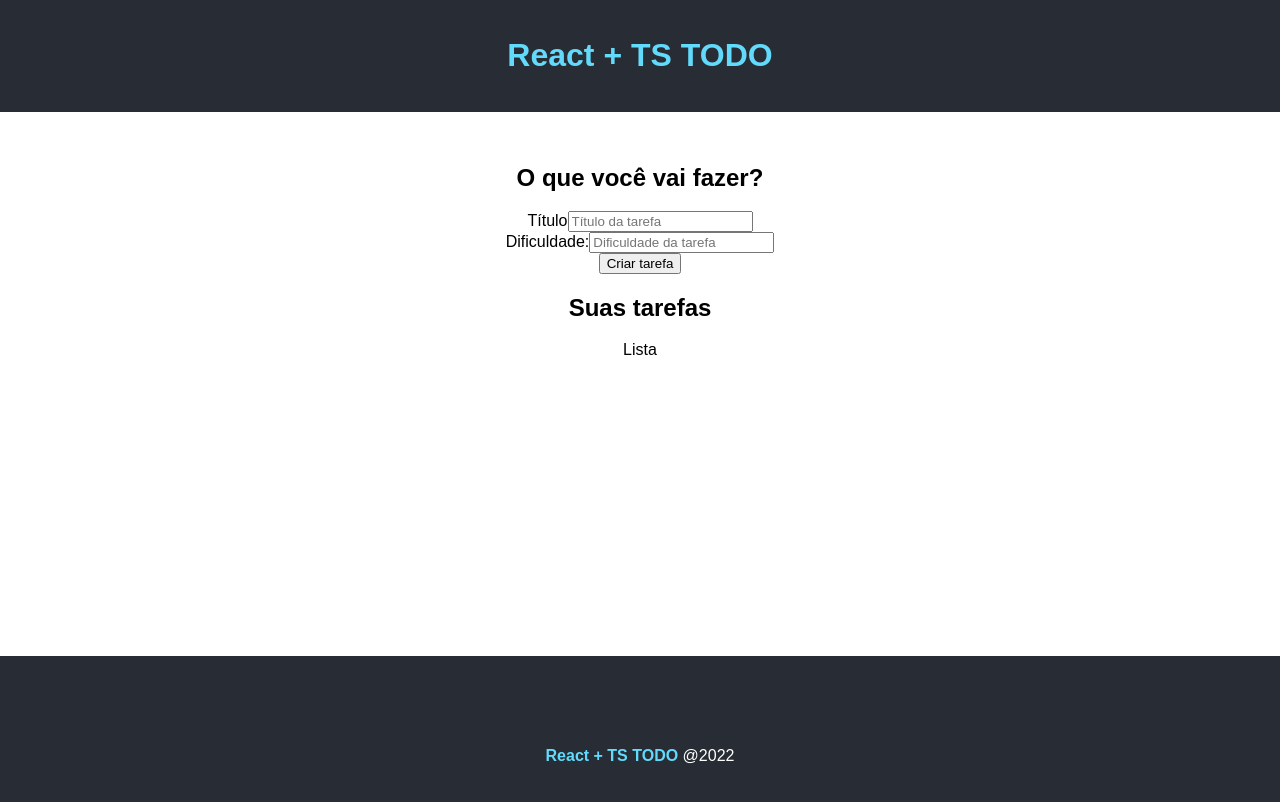
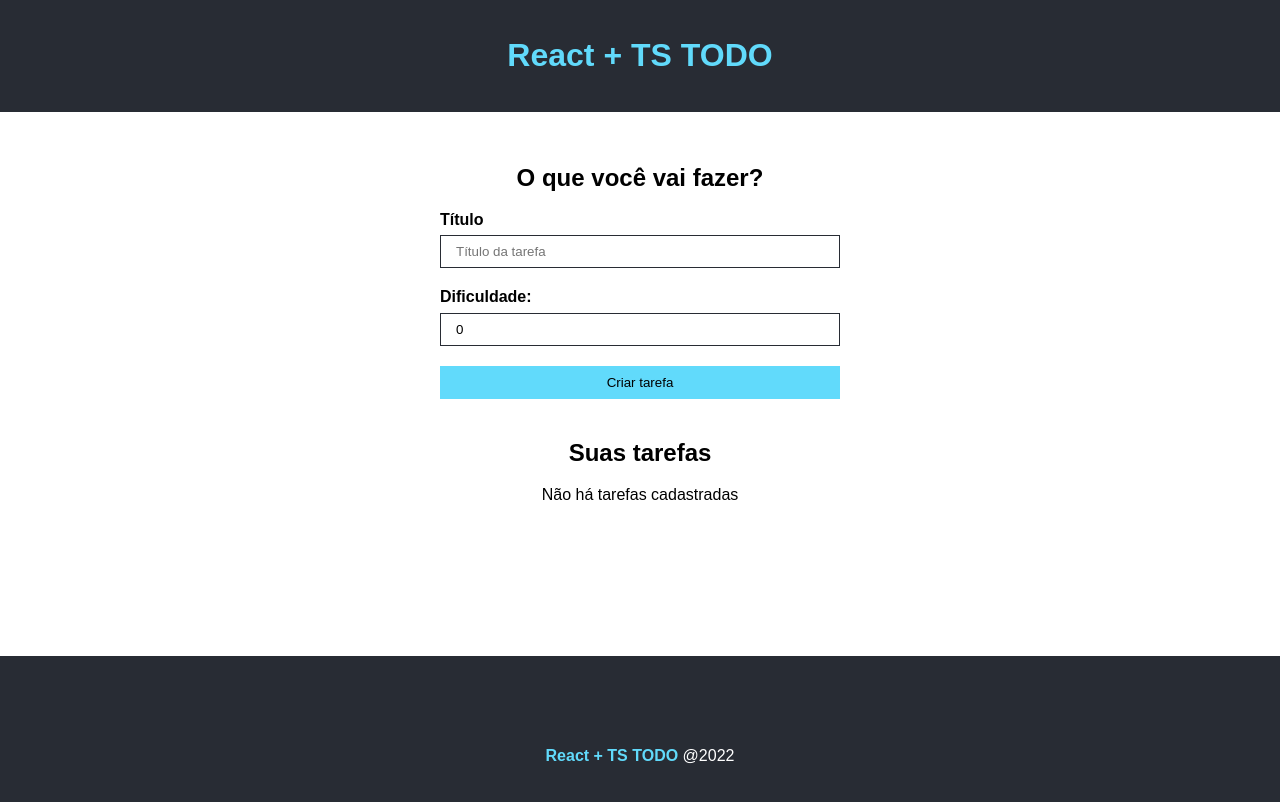
Before and after one commit to IsaacJBS/todo-list-typescript, a React (Create React App) app: page / in a window 1280 px wide. Shown: the top 802 px of the page. Built offline with nearby package versions, Linux system fonts and the light colour scheme.

Commit message:
feat: estilizando itens da lista

```diff
--- a/src/App.tsx
+++ b/src/App.tsx
@@ -1,11 +1,16 @@
-import React from 'react'
+import React, {useState} from 'react'
 import Footer from './components/Footer'
 import Header from './components/Header'
 import styles from './App.module.css'
 import TaskForm from './components/TaskForm';
 import TaskList from './components/TaskList';
 
+import { ITask } from './interfaces/Task';
+
 function App() {
+  const [taskList, setTaskList] = useState<ITask[]>([])
+
+
   return (
     <div className="App">
       <Header />
@@ -13,11 +18,11 @@
 
         <div className="">
           <h2>O que você vai fazer?</h2>
-          <TaskForm btnText='Criar tarefa' />
+          <TaskForm btnText='Criar tarefa' taskList={taskList} setTaskList={setTaskList}/>
         </div>
         <div className="">
           <h2>Suas tarefas</h2>
-          <TaskList />
+          <TaskList taskList={taskList}/>
         </div>
       </main>
       <Footer />
--- /dev/null
+++ b/src/components/TaskForm.module.css
@@ -0,0 +1,37 @@
+.form{
+  display: flex;
+  flex-direction: column;
+  max-width: 400px;
+  margin: 0 auto;
+}
+
+.form input{
+  padding: 8px 15px;
+  margin-bottom: 1.5em;
+  border-radius: 0;
+  border: 1px solid #282c34;
+}
+
+.form input[type="submit"] {
+  background-color: #61dafb;
+  border: 1px solid #61dafb;
+  color: #000;
+  transition: .5s;
+  cursor: pointer;
+}
+
+.form input[type="submit"]:hover {
+  background-color: #fff;
+  border-color: #282c34;
+}
+
+.input_container{
+  display: flex;
+  flex-direction: column;
+  text-align: left;
+}
+
+.input_container label{
+  font-weight: bold;
+  margin-bottom: .4em;
+}
--- a/src/components/TaskForm.tsx
+++ b/src/components/TaskForm.tsx
@@ -1,18 +1,53 @@
-
+import styles from './TaskForm.module.css'
+import { ITask } from '../interfaces/Task';
+import { useState, ChangeEvent, FormEvent, useEffect } from 'react'
 interface Props {
   btnText: string
+  taskList: ITask[]
+  setTaskList?: React.Dispatch<React.SetStateAction<ITask[]>>
 }
 
-const TaskForm = ({ btnText }: Props) => {
+const TaskForm = ({ btnText, taskList, setTaskList }: Props) => {
+
+  const [id, setId] = useState<number>(0)
+  const [title, setTitle] = useState<string>("")
+  const [difficulty, setDifficulty] = useState<number>(0)
+
+  const addTaskHandler = (e: FormEvent<HTMLFormElement>) => {
+    e.preventDefault()
+
+    const id = Math.floor(Math.random() * 1000)
+    const newTask: ITask = {id, title, difficulty}
+
+    setTaskList!([...taskList, newTask])
+
+    setTitle('')
+    setDifficulty(0)
+
+    console.log(taskList)
+  }
+
+  const handleChange = (e: ChangeEvent<HTMLInputElement>) => {
+    if(e.target.name === 'title') {
+      setTitle(e.target.value)
+    } else {
+      setDifficulty(parseInt(e.target.value))
+    }
+    console.log(title)
+    console.log(difficulty)
+  }
+
+
+
   return (
-    <form action="">
-      <div>
+    <form onSubmit={addTaskHandler} className={styles.form}>
+      <div className={styles.input_container}>
         <label htmlFor="title">Título</label>
-        <input type="text" name="title" placeholder="Título da tarefa" />
+        <input type="text" name="title" placeholder="Título da tarefa" onChange={handleChange} value={title}/>
       </div>
-      <div>
+      <div className={styles.input_container}>
         <label htmlFor="difficulty">Dificuldade:</label>
-        <input type="text" name="difficulty" placeholder="Dificuldade da tarefa" />
+        <input type="text" name="difficulty" placeholder="Dificuldade da tarefa" onChange={handleChange} value={difficulty}/>
       </div>
       <input type="submit" value={btnText} />
     </form>
--- /dev/null
+++ b/src/components/TaskList.module.css
@@ -0,0 +1,39 @@
+.task {
+  display: flex;
+  justify-content: space-between;
+  max-width: 400px;
+  margin: 0 auto;
+  border-bottom: 1px solid #ccc;
+  padding: 1em;
+}
+
+.details{
+  text-align: left;
+
+}
+
+.details h4{
+  font-size: 1.2em;
+  margin-bottom: 1em;
+}
+
+.actions{
+  display: flex;
+  flex-direction: column;
+  align-items: center;
+  justify-content: center;
+}
+
+.actions i{
+  margin-bottom: .5em;
+  font-size: 1.2em;
+  cursor: pointer;
+  background-color: #282c34;
+  color: #fff;
+  padding: .4em;
+  transition: .5s;
+}
+
+.actions i:hover{
+  color: #61d4fb;
+}
--- a/src/components/TaskList.tsx
+++ b/src/components/TaskList.tsx
@@ -1,7 +1,30 @@
+import { ITask } from "../interfaces/Task"
+import styles from './TaskList.module.css'
 
-const TaskList = () => {
+interface Props{
+  taskList: ITask[]
+
+}
+
+const TaskList = ({taskList}: Props) => {
   return (
-    <div>Lista</div>
+    <>
+    {taskList.length > 0 ? taskList.map(task => {
+      return (
+        <div key={task.id} className={styles.task}>
+          <div className={styles.details}>
+            <h4>{task.title}</h4>
+            <p>Dificuldade: {task.difficulty}</p>
+          </div>
+          <div className={styles.actions}>
+            <i className="bi bi-pencil"></i>
+            <i className="bi bi-trash"></i>
+          </div>
+      </div>
+      )
+    })
+    : <p>Não há tarefas cadastradas</p>}
+    </>
   )
 }
 
--- /dev/null
+++ b/src/interfaces/Task.ts
@@ -0,0 +1,5 @@
+export interface ITask{
+  id: number
+  title: string
+  difficulty: number
+}
```
